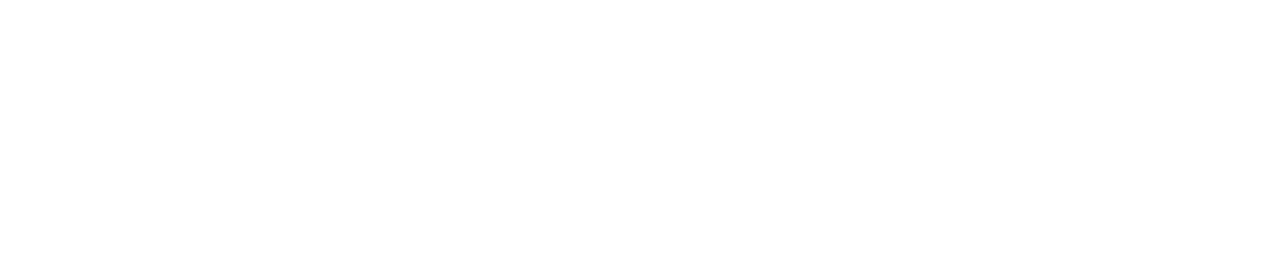
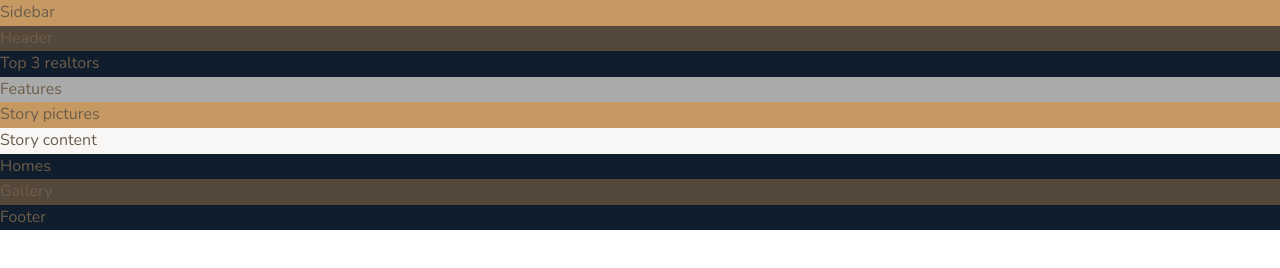
Before and after one commit to cdfishe1/nextor-demo, a website: page index.html in a window 1280 px wide. Drawn offline with nearby package versions, Linux system fonts and the light colour scheme; files that its build step writes are made by us from their sources.

Commit message:
create markup with background colors

```diff
--- a/index.html
+++ b/index.html
@@ -6,12 +6,48 @@
         <meta http-equiv="X-UA-Compatible" content="ie=edge">
 
         <link href="https://fonts.googleapis.com/css?family=Josefin+Sans:300,400,400i|Nunito:300,300i" rel="stylesheet">
-        <link rel="stylesheet" href="css/style.css">
+        <link rel="stylesheet" href="css/main.min.css">
         <link rel="shortcut icon" type="image/png" href="img/favicon.png">
 
         <title>nexter &mdash; your home, your freedom</title>
     </head>
-    <body class="container">
+    <body>
+        <div class="container">
+            <section class="sidebar" aria-label="sidebar">
+                Sidebar
+            </section>
 
+            <header class="header">
+                Header
+            </header>
+
+            <aside class="realtors">
+                Top 3 realtors
+            </aside>
+
+            <section class="features" aria-label="features">
+                Features
+            </section>
+
+            <section class="story__pictures" aria-label="story pictures">
+                Story pictures
+            </section>
+
+            <section class="story__content" aria-label="story content">
+                Story content
+            </section>
+
+            <section class="homes" aria-label="homes">
+                Homes
+            </section>
+
+            <section class="gallery" aria-label="gallery">
+                Gallery
+            </section>
+
+            <footer class="footer">
+                Footer
+            </footer>
+        </div>
     </body>
 </html>
--- a/sass/_base.scss
+++ b/sass/_base.scss
@@ -13,3 +13,22 @@ $color-grey-dark-2: #6D5D4B;
 // FONT VARIABLES
 $font-primary: 'Nunito', sans-serif;
 $font-display: 'Josefin Sans', sans-serif;
+
+*,
+*::before,
+*::after {
+    margin: 0;
+    padding: 0;
+    box-sizing: inherit;
+}
+
+html {
+    box-sizing: border-box;
+}
+
+body {
+    font-family: $font-primary;
+    color: $color-grey-dark-2;
+    font-weight: 300;
+    line-height: 1.6;
+}
--- a/sass/_features.scss
+++ b/sass/_features.scss
@@ -0,0 +1,3 @@
+.features {
+    background-color: $color-grey-light-2;
+}
--- a/sass/_footer.scss
+++ b/sass/_footer.scss
@@ -0,0 +1,3 @@
+.footer {
+    background-color: $color-secondary;
+}
--- a/sass/_gallery.scss
+++ b/sass/_gallery.scss
@@ -0,0 +1,3 @@
+.gallery {
+    background-color: $color-grey-dark-1;
+}
--- a/sass/_header.scss
+++ b/sass/_header.scss
@@ -0,0 +1,3 @@
+.header {
+    background-color: $color-grey-dark-1;
+}
--- a/sass/_homes.scss
+++ b/sass/_homes.scss
@@ -0,0 +1,3 @@
+.homes {
+    background-color: $color-secondary;
+}
--- a/sass/_realtors.scss
+++ b/sass/_realtors.scss
@@ -0,0 +1,3 @@
+.realtors {
+    background-color: $color-secondary;
+}
--- a/sass/_sidebar.scss
+++ b/sass/_sidebar.scss
@@ -0,0 +1,3 @@
+.sidebar {
+    background-color: $color-primary;
+}
--- a/sass/_story.scss
+++ b/sass/_story.scss
@@ -0,0 +1,9 @@
+.story {
+    &__pictures {
+        background-color: $color-primary;
+    }
+
+    &__content {
+        background-color: $color-grey-light-1;
+    }
+}
```
Also changed, not shown: css/main.min.css (added), 1 other file.
